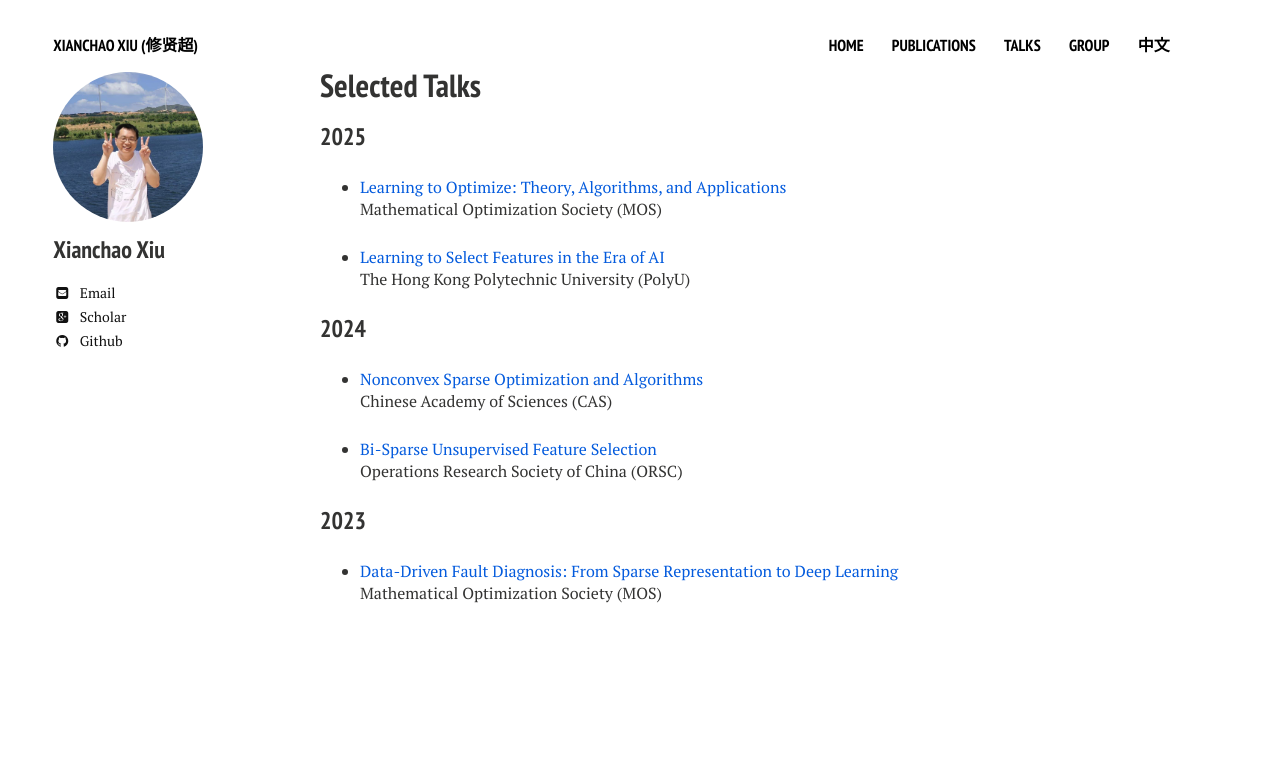
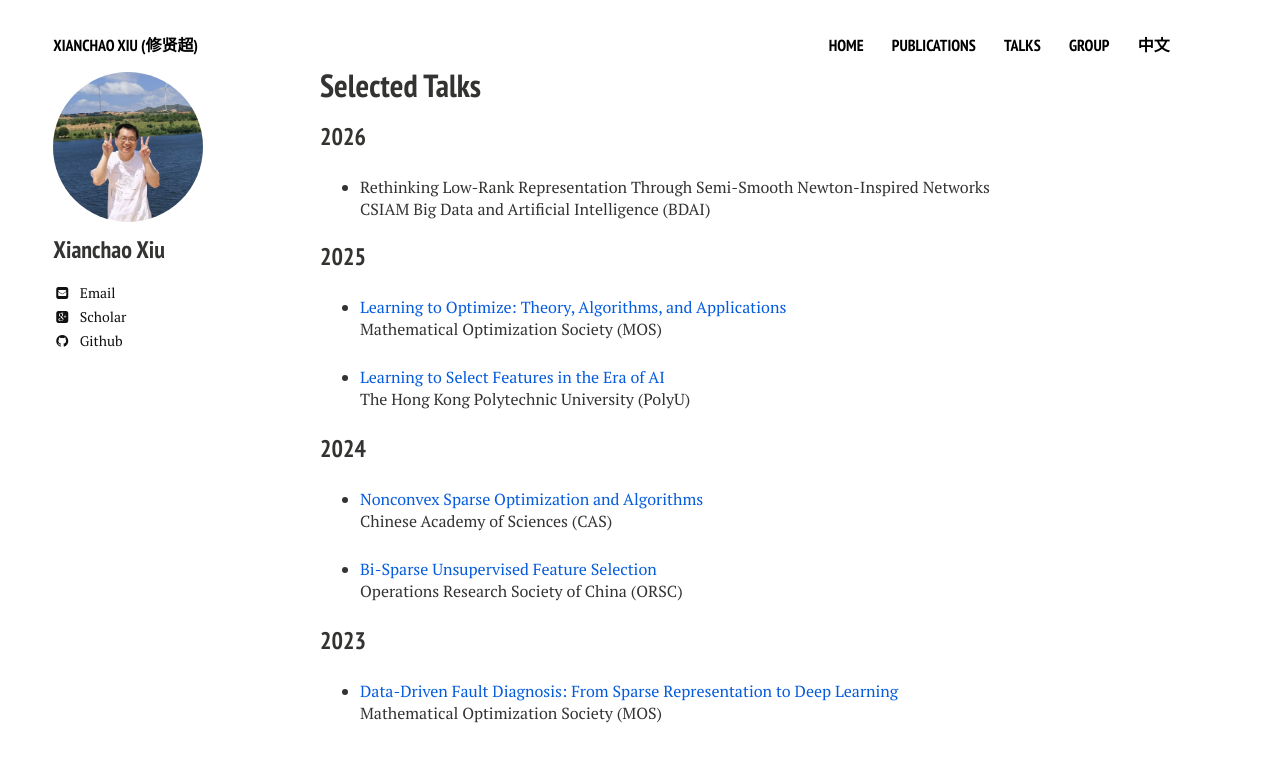
Before and after one commit to xianchaoxiu/xianchaoxiu.github.io, a Jekyll site: the page built from talks/index.md, in a window 1280 px wide. Shown: the top 762 px of the page. Built offline with Jekyll 4.4.1, drawn with Linux system fonts in a browser that asks for light colours; nearby versions of some CDN libraries.

Commit message:
Update index.md

```diff
--- a/talks/index.md
+++ b/talks/index.md
@@ -6,6 +6,10 @@ tags: [talks]
 comments: false
 share: false
 ---
+
+### 2026
+* Rethinking Low-Rank Representation Through Semi-Smooth Newton-Inspired Networks  <br>
+CSIAM Big Data and Artificial Intelligence (BDAI) <br>
 
 
 
```
